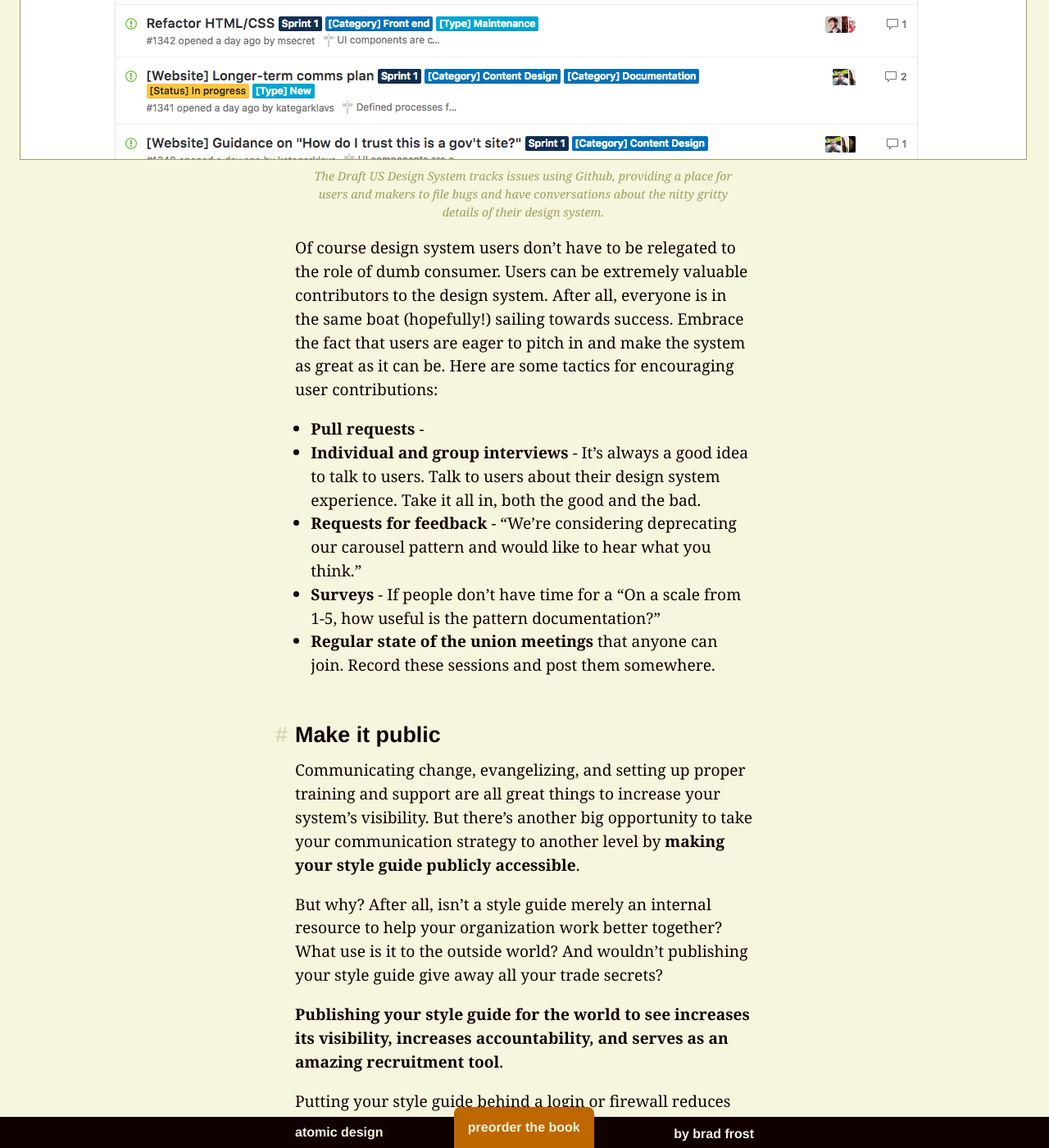
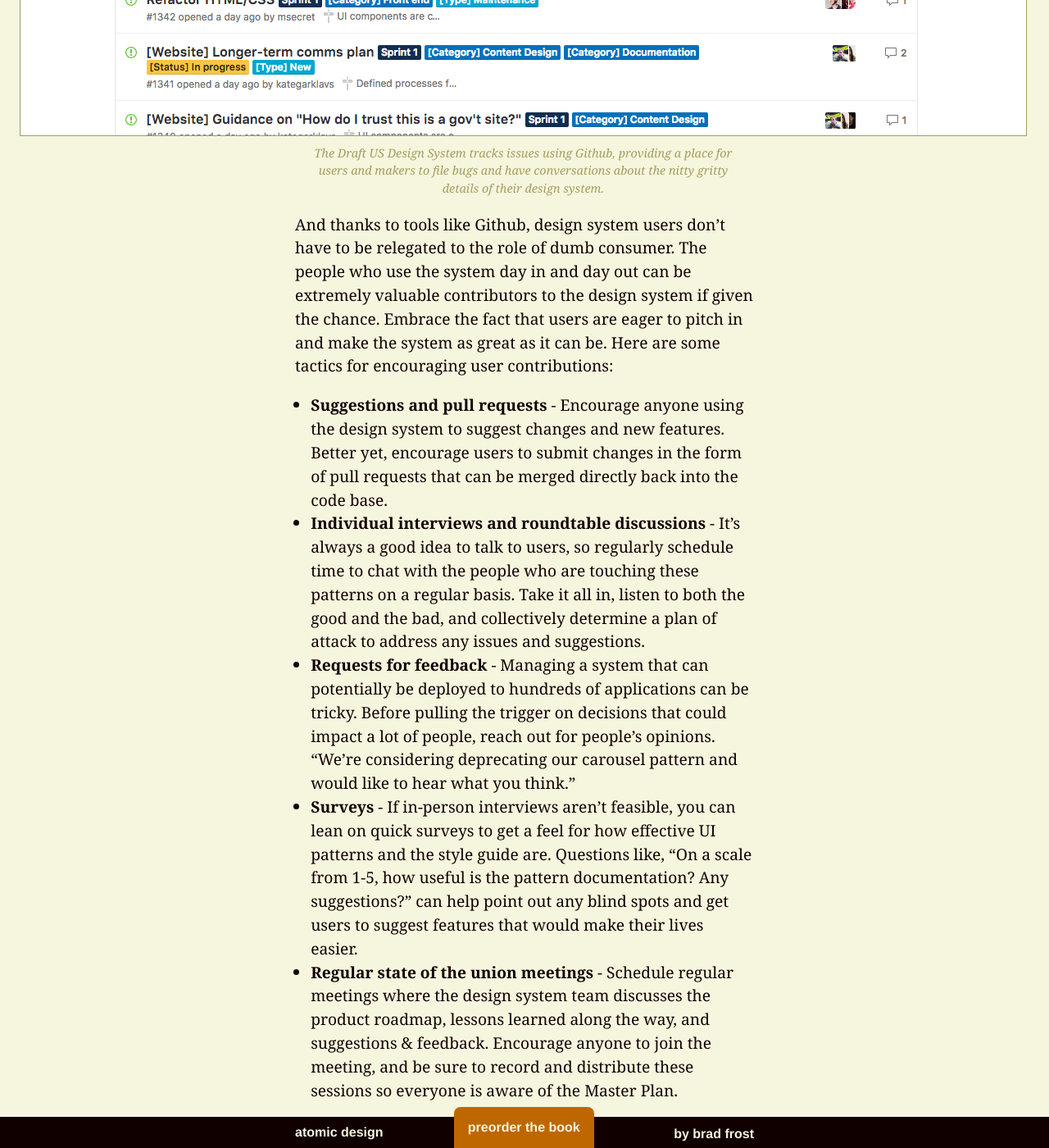
Before and after one commit to bradfrost/atomic-design, a Jekyll site: the page built from chapter-5.md, in a window 1280 px wide and 1400 px high, scrolled down 42442 px. Shown: the whole window at 82% size. Built offline with Jekyll 4.4.1, drawn with Linux system fonts in a browser that asks for light colours; some of the changed text lies outside the part shown.

Commit message:
Chapter 5 draft

```diff
--- a/chapter-5.md
+++ b/chapter-5.md
@@ -338,21 +338,21 @@ Users will undoubtedly have questions or encounter issues once they start cookin
 - **Issue trackers** - Tools like JIRA and Github Issues are great  for users and makers to report bugs and have technical conversations. Users should be aware the protocol for filing bugs and should feel empowered to contribute.
 - **Office hours** - Schedule regular times where the design system team is available to field questions, address issues, and talk about what's next for the design system.
 - **Slack and chat tools** - The real-time nature of many of our work collaboration tools presents a huge opportunity to keep the pattern-laden conversation going. Thanks to tools like Slack, Yammer, and HipChat, makers and users can engage each other whenever and wherever.
-- **Forums** - Communities like Stack Overflow and Github have proven to be extremely powerful for enabling grassroots, community-driven support. Rather than design system makers becoming a bottleneck for providing support, it can be worthwhile to open up support to the entire user community.
-- **Outreach** - Not everyone has the time or the personality to contribute back and ask questions. Design system makers should be proactive and reach out to developers using the design system to see if they have any issues or concerns. These kinds of actions can help build a genuine and positive relationship between makers and users, and can ensure
+- **Forums** - Communities like Stack Overflow and Github have proven to be extremely powerful for enabling grassroots, community-driven support. Rather than design system makers becoming a support bottleneck, it can be worthwhile to open up support to the entire user community.
+- **Outreach** - Not everyone has the time or the personality to  ask questions and suggest changes. Design system makers should be proactive and reach out to developers using the design system to see if they have any issues or concerns. These kinds of actions can help build a genuine and positive relationship between makers and users.
 
 {% include figure.html src="../images/content/draft-github.png" caption="The Draft US Design System tracks issues using Github, providing a place for users and makers to file bugs and have conversations about the nitty gritty details of their design system." %}
 
-Of course design system users don't have to be relegated to the role of dumb consumer. Users can be extremely valuable contributors to the design system. After all, everyone is in the same boat (hopefully!) sailing towards success.  Embrace the fact that users are eager to pitch in and make the system as great as it can be. Here are some tactics for encouraging user contributions:
+And thanks to tools like Github, design system users don't have to be relegated to the role of dumb consumer. The people who use the system day in and day out can be extremely valuable contributors to the design system if given the chance. Embrace the fact that users are eager to pitch in and make the system as great as it can be. Here are some tactics for encouraging user contributions:
 
-- **Pull requests** -
-- **Individual and group interviews** - It's always a good idea to talk to users. Talk to users about their design system experience. Take it all in, both the good and the bad.
-- **Requests for feedback** - "We're considering deprecating our carousel pattern and would like to hear what you think."
-- **Surveys** - If people don't have time for a "On a scale from 1-5, how useful is the pattern documentation?"
-- **Regular state of the union meetings** that anyone can join. Record these sessions and post them somewhere.
+- **Suggestions and pull requests** - Encourage anyone using the design system to suggest changes and new features. Better yet, encourage users to submit changes in the form of pull requests that can be merged directly back into the code base.
+- **Individual interviews and roundtable discussions** - It's always a good idea to talk to users, so regularly schedule time to chat with the people who are touching these patterns on a regular basis. Take it all in, listen to both the good and the bad, and collectively determine a plan of attack to address any issues and suggestions.
+- **Requests for feedback** - Managing a system that can potentially be deployed to hundreds of applications can be tricky. Before pulling the trigger on decisions that could impact a lot of people, reach out for people's opinions. "We're considering deprecating our carousel pattern and would like to hear what you think."
+- **Surveys** - If in-person interviews aren't feasible, you can lean on quick surveys to get a feel for how effective UI patterns and the style guide are. Questions like, "On a scale from 1-5, how useful is the pattern documentation? Any suggestions?" can help point out any blind spots and get users to suggest features that would make their lives easier.
+- **Regular state of the union meetings** - Schedule regular meetings where the design system team discusses the product roadmap, lessons learned along the way, and suggestions & feedback. Encourage anyone to join the meeting, and be sure to record and distribute these sessions so everyone is aware of the Master Plan.
 
 ### Make it public
-Communicating change, evangelizing, and setting up proper training and support are all great things to increase your system's visibility. But there's another big opportunity to take your communication strategy to another level by **making your style guide publicly accessible**.
+Communicating change, evangelizing, and setting up proper training & support are all great things to increase your system's visibility. But there's another big opportunity to take your communication strategy to another level by **making your style guide publicly accessible**.
 
 But why? After all, isn't a style guide merely an internal resource to help your organization work better together? What use is it to the outside world? And wouldn't publishing your style guide give away all your trade secrets?
 
```
Also changed, not shown: 2 other files.
